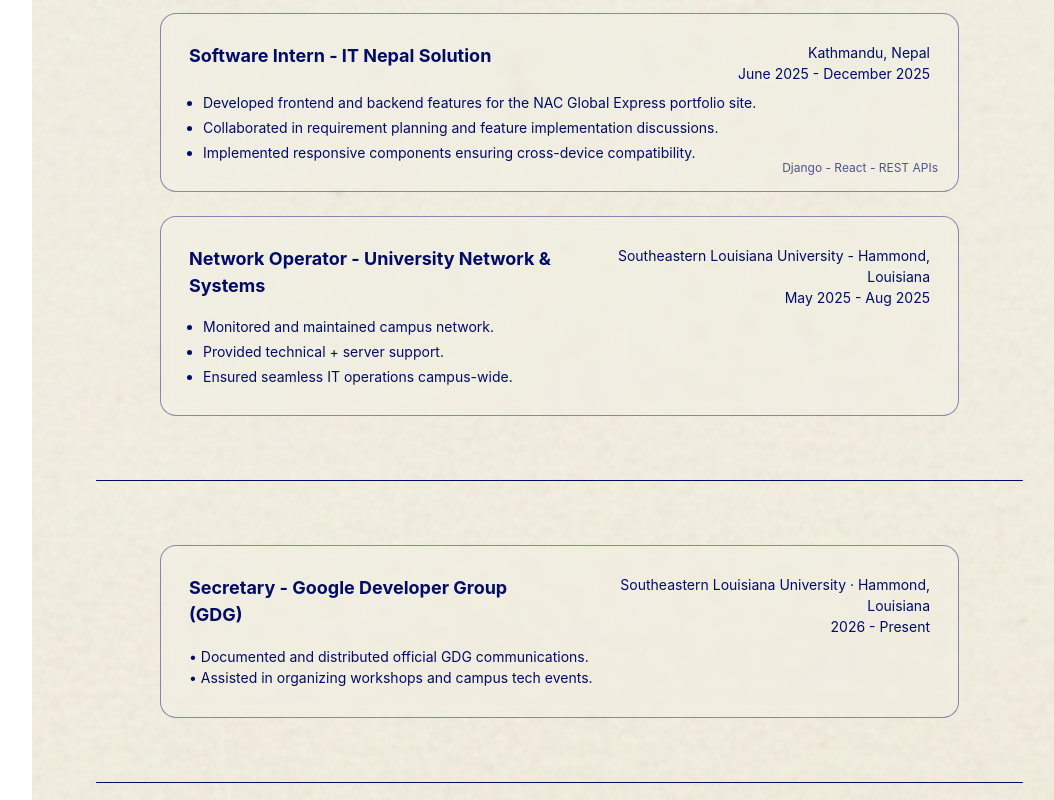
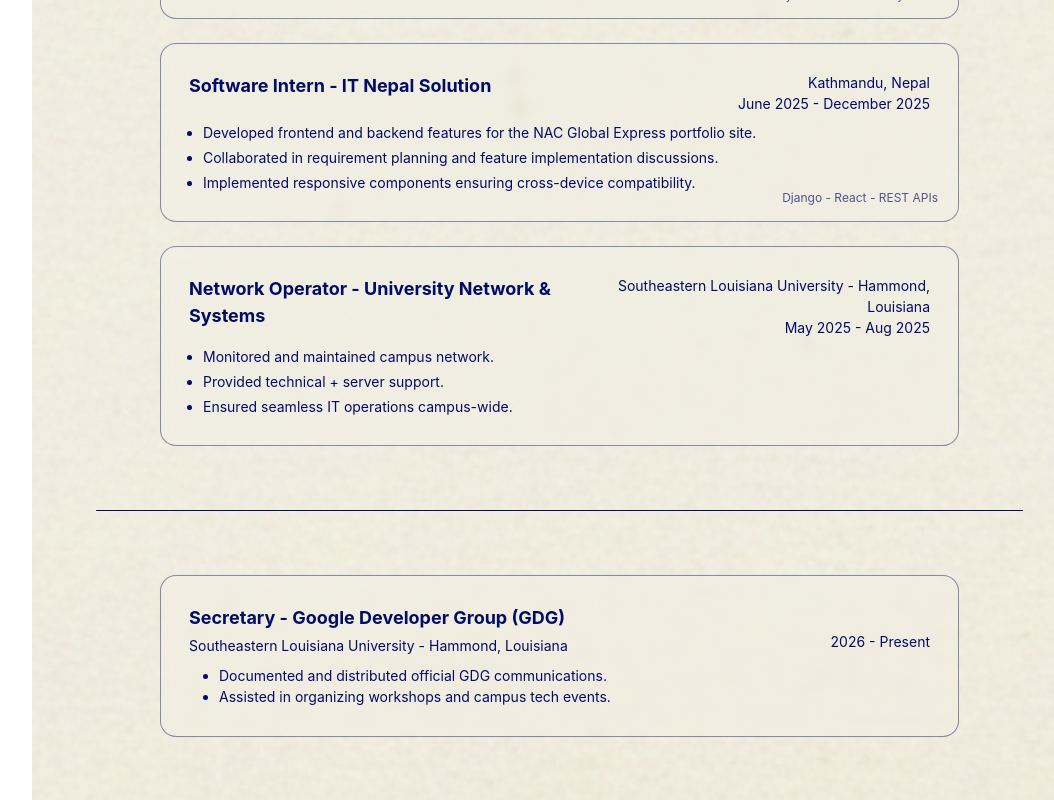
Before and after one commit to KARKI2004/portfolio, a React (Vite) app: page / in a window 1280 px wide. Shown: the part 2000-2800 px from the top of the page, without its empty margins (193-1247 px from the left). Built offline with nearby package versions, Linux system fonts and the light colour scheme.

Commit message:
update resume, format leadership card.

```diff
--- a/src/components/Footer.tsx
+++ b/src/components/Footer.tsx
@@ -6,7 +6,6 @@
   const [show, setShow] = useState(false);
   const hideTimer = useRef<number | null>(null);
   const lastScrollY = useRef(0);
-
   const isMobile = useBreakpointValue({ base: true, md: false });
 
   const slideUp = keyframes`
--- a/src/sections/Leadership.tsx
+++ b/src/sections/Leadership.tsx
@@ -1,4 +1,4 @@
-import { Box, VStack, Text, HStack } from "@chakra-ui/react";
+import { Box, VStack, Text, HStack, UnorderedList, ListItem } from "@chakra-ui/react";
 
 export default function LeadershipSection() {
   return (
@@ -30,31 +30,39 @@
               justify="space-between"
               align="flex-start"
               w="100%"
-              flexDirection={{ base: "column", md: "row" }}
-              spacing={{ base: 2, md: 0 }}
             >
               <Text fontSize={{ base: "md", md: "lg" }} fontWeight="bold" color="#000C66">
                 Secretary - Google Developer Group (GDG)
               </Text>
-
-              <Box textAlign={{ base: "left", md: "right" }}>
-                <Text fontSize={{ base: "xs", md: "sm" }} color="#000C66">
-                  Southeastern Louisiana University · Hammond, Louisiana
-                </Text>
-                <Text fontSize={{ base: "xs", md: "sm" }} color="#000C66">
-                  2026 - Present
-                </Text>
-              </Box>
             </HStack>
 
-            <VStack align="stretch" spacing={1.25} mt={2.5}>
-              <Text fontSize={{ base: "xs", md: "sm" }} color="#000C66" lineHeight="1.45">
-                • Documented and distributed official GDG communications.
+            <HStack justify="space-between" align="flex-start" w="100%" mt={1}>
+              <Text fontSize={{ base: "xs", md: "sm" }} color="#000C66" pr={2}>
+                Southeastern Louisiana University - Hammond, Louisiana
               </Text>
-              <Text fontSize={{ base: "xs", md: "sm" }} color="#000C66" lineHeight="1.45">
-                • Assisted in organizing workshops and campus tech events.
+              <Text
+                fontSize={{ base: "2xs", md: "sm" }}
+                color="#000C66"
+                textAlign="right"
+                whiteSpace="nowrap"
+                lineHeight="1"
+                flexShrink={0}
+              >
+                2026 - Present
               </Text>
-            </VStack>
+            </HStack>
+
+            <UnorderedList
+              mt={2.5}
+              spacing={1.25}
+              pl={4}
+              fontSize={{ base: "xs", md: "sm" }}
+              color="#000C66"
+              lineHeight="1.45"
+            >
+              <ListItem>Documented and distributed official GDG communications.</ListItem>
+              <ListItem>Assisted in organizing workshops and campus tech events.</ListItem>
+            </UnorderedList>
           </Box>
         </VStack>
       </Box>
--- a/src/sections/Skills.tsx
+++ b/src/sections/Skills.tsx
@@ -7,7 +7,7 @@
   },
   {
     label: "Frameworks & Libraries",
-    skills: ["React", "Node.js", ".NET", "Pandas", "NumPy"],
+    skills: ["React", "Node.js", ".NET", "Pandas", "NumPy", "Django"],
   },
   {
     label: "Frontend",
```
Also changed, not shown: 1 other file (tests, documents, lock files or other folders).
